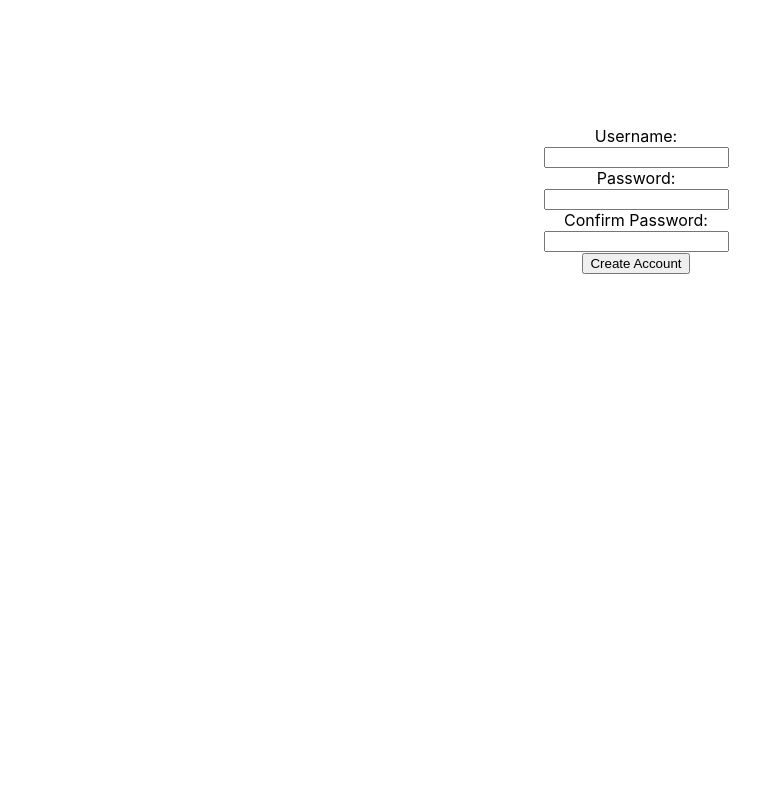
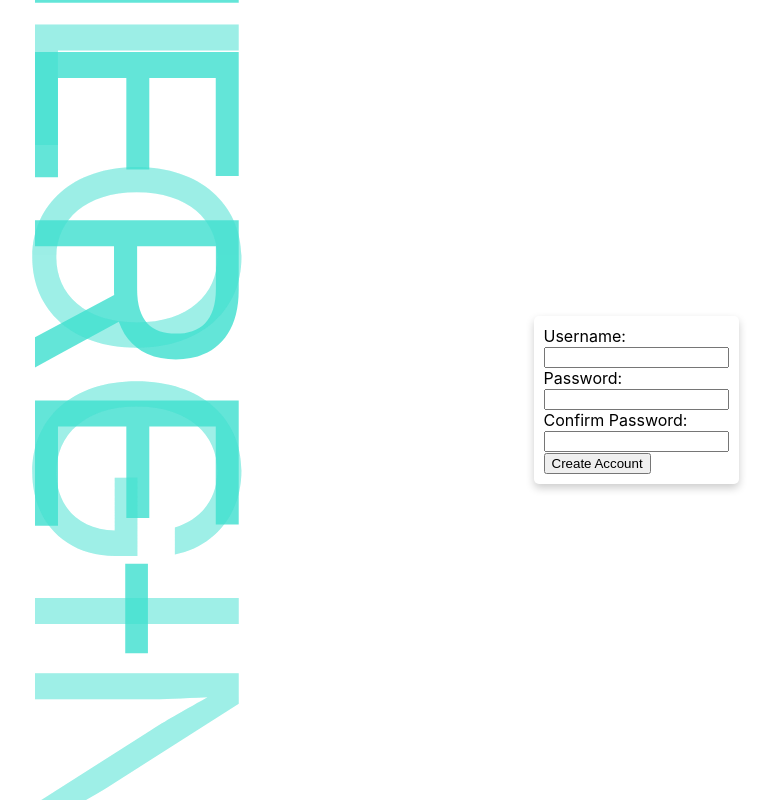
Before and after one commit to JeffMuter/react-login, a React (Create React App) app: page / in a window 1280 px wide. Shown: the whole page, without its empty margins (4-777 px from the left). Built offline with nearby package versions, Linux system fonts and the light colour scheme.

Commit message:
removing the animation soon, it's burdensome and doesn't look as good as I'd hoped. Switching to a more simplistic card theme as a sign-up, adding a login and backend functionality soon.

```diff
--- a/src/App.css
+++ b/src/App.css
@@ -1,40 +1,10 @@
 .App {
-  text-align: center;
+  position: fixed;
+  top: 0;
+  bottom: 0;
+  left: 0;
+  right: 0;
   display: flex;
-  justify-content: space-around;
+  justify-content: center;
+  align-items: center;
 }
-
-.App-logo {
-  height: 40vmin;
-  pointer-events: none;
-}
-
-@media (prefers-reduced-motion: no-preference) {
-  .App-logo {
-    animation: App-logo-spin infinite 20s linear;
-  }
-}
-
-.App-header {
-  background-color: #282c34;
-  min-height: 100vh;
-  display: flex;
-  flex-direction: column;
-  align-items: center;
-  justify-content: center;
-  font-size: calc(10px + 2vmin);
-  color: white;
-}
-
-.App-link {
-  color: #61dafb;
-}
-
-@keyframes App-logo-spin {
-  from {
-    transform: rotate(0deg);
-  }
-  to {
-    transform: rotate(360deg);
-  }
-}
--- a/src/App.js
+++ b/src/App.js
@@ -1,11 +1,16 @@
-import logo from "./logo.svg";
 import "./App.css";
+import Scroll from "./Components/Scroll/Scroll";
 import Form from "./Components/Form";
 
 function App() {
   return (
     <div className="App">
-      <Form />
+      <div>
+        <Scroll />
+      </div>
+      <div>
+        <Form />
+      </div>
     </div>
   );
 }
--- a/src/Components/Form.module.css
+++ b/src/Components/Form.module.css
@@ -1,8 +1,7 @@
 .formBox {
-    display: flex;
-    width: 30rem;
-    height: 50vh;
-    flex-direction: column;
-    justify-content: center;
-    align-items: center;
+    position: relative;
+    box-shadow: 0 4px 8px 0 rgba(0,0,0,0.2);
+    transition: 0.3s;
+    border-radius: 5px; /* 5px rounded corners */
+    padding: 10px;
 }
--- /dev/null
+++ b/src/Components/Scroll/Scroll.js
@@ -0,0 +1,12 @@
+import classes from "./Scroll.module.css";
+
+const Scroll = (props) => {
+  return (
+    <div className={classes.verticalText}>
+      <span>LOGIN-HERE-</span>
+      <span>LOGIN-HERE-</span>
+      <span>LOGIN-HERE-</span>
+    </div>
+  );
+};
+export default Scroll;
--- /dev/null
+++ b/src/Components/Scroll/Scroll.module.css
@@ -0,0 +1,32 @@
+.verticalText span {
+    writing-mode: vertical-rl;
+    position: absolute;
+    z-index: -100;
+    left: 0;
+    top: 0;
+    line-height: 100%;
+    font-size: 35vh;
+    white-space: nowrap;
+    overflow: hidden;
+    opacity: .3;
+    color: turquoise;
+    animation: descend 30s linear infinite;
+  }
+
+  @keyframes descend {
+    0% {
+      opacity: 1;
+      transform: translateY(-100%);
+    }
+    100% {
+      opacity: 0;
+      transform: translateY(100%);
+    }
+  }
+
+  .verticalText span:nth-child(2) {
+    animation-delay: 30s;
+  }
+  .verticalText span:nth-child(3) {
+    animation-delay: 60s;
+  }
```
